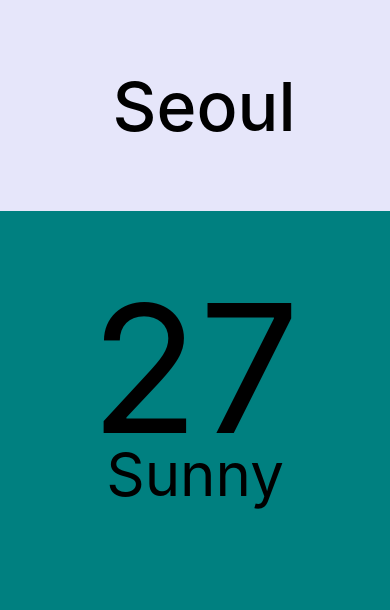
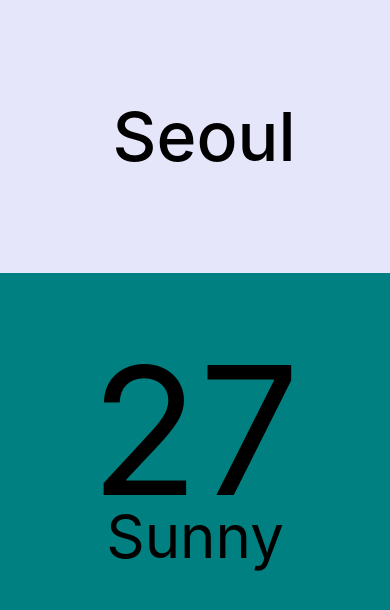
Before and after one commit to 5castle0/toStudyReactNative, a React Native app in the folder NomadWeather/: screen / in a window 390 px wide. Shown: the top 610 px of the page. Built offline with nearby package versions, Linux system fonts and the light colour scheme.

Commit message:
2.6 styles part 2

```diff
--- a/NomadWeather/App.js
+++ b/NomadWeather/App.js
@@ -1,6 +1,8 @@
 import React from "react";
-import { View  , Text, StyleSheet } from "react-native";
+import { View  , Text, StyleSheet ,Dimensions, ScrollView } from "react-native";
 
+//const {width:SCREEN_WIDTH} = Dimensions.get('window'); //object를 get
+const SCREEN_WIDTH = Dimensions.get('window').width;
 
 export default function App(){
   return (
@@ -8,15 +10,21 @@
       <View style={styles.city}>
         <Text style={styles.cityName}> Seoul</Text>
       </View>
-      <View style={styles.weather}>
+      <ScrollView pagingEnabled horizontal contentContainerStyle={styles.weather}>
           <View style={styles.day}>
             <Text style={styles.temp}>27</Text>
             <Text style={styles.description}>Sunny</Text>
-
           </View>
-      </View>
+          <View style={styles.day}>
+            <Text style={styles.temp}>27</Text>
+            <Text style={styles.description}>Sunny</Text>
+          </View>
+          <View style={styles.day}>
+            <Text style={styles.temp}>27</Text>
+            <Text style={styles.description}>Sunny</Text>
+          </View>
+      </ScrollView>
     </View>
-
   )
 };
 
@@ -32,18 +40,14 @@
   },
     cityName:{
       fontSize:68,
-      fontWeight:"500"
-
+      fontWeight:"500",
   },
     weather:{
-      flex:3,
-
+      backgroundColor:"teal",
     },
-
     day:{
-      flex:1,
-      backgroundColor:"teal",
-
+      // flex:1,
+      width: SCREEN_WIDTH, //demension으로 화면의 너비만큼 day의 너비를 지정
       alignItems:"center",
     },
     temp:{
@@ -54,7 +58,4 @@
       marginTop:-38,
     fontSize:60,
     }
-
-}
-
-  )
+})
```
